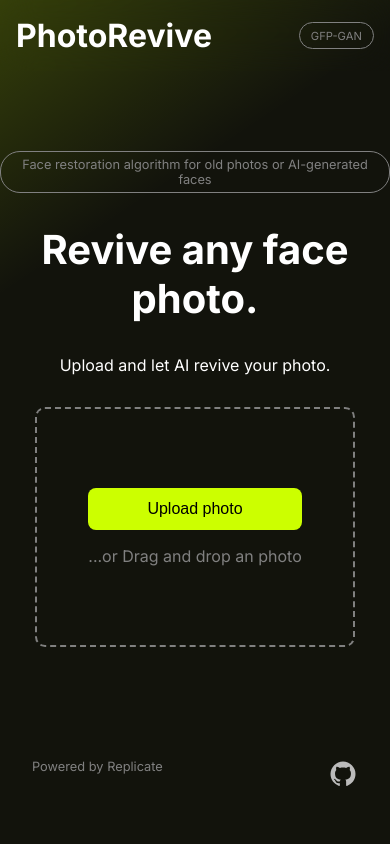
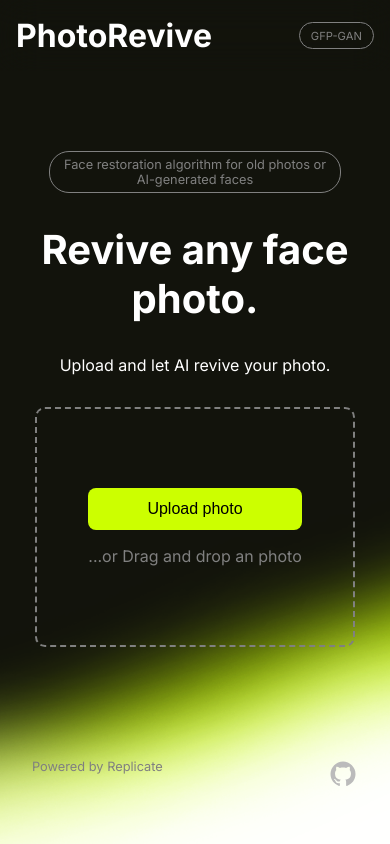
Before and after one commit to nemerem-x/photorevive, a Next.js app: page /revive in a window 390 px wide. Built offline with nearby package versions, Linux system fonts and the light colour scheme; no server answers.

Commit message:
background image design

```diff
--- a/styles/Home.module.css
+++ b/styles/Home.module.css
@@ -208,9 +208,9 @@
     width: 70%;
   }
 
-  /* .revivepage p:nth-child(1) {
-    width: 70%;
-  } */
+  .revivepage p:nth-child(1) {
+    width: 75%;
+  }
 
   .revivepage h1 {
     font-size: 2.5rem;
--- a/styles/globals.css
+++ b/styles/globals.css
@@ -19,12 +19,13 @@
 body {
   color: var(--secondary-color);
   /* background-color: var(--background-color); */
-  background: linear-gradient(146.15deg, rgba(204, 255, 0, 0.2) -1.17%, rgba(0, 0, 0, 0) 26.83%), #12130C;
+  background: url(/purple_white.png), #12130C;
+  background-repeat: no-repeat;
+  background-size: cover;
+  background-position: center;
   font-family: 'Inter', sans-serif;
   max-width: 1100px;
-  /* display: flex;
-  flex-direction: column;
-  min-height: 100vh; */
+  height: 100%;
 }
 
 a {
```
Also changed, not shown: public/purple_white.png (added), public/purple_white2.png (added).
